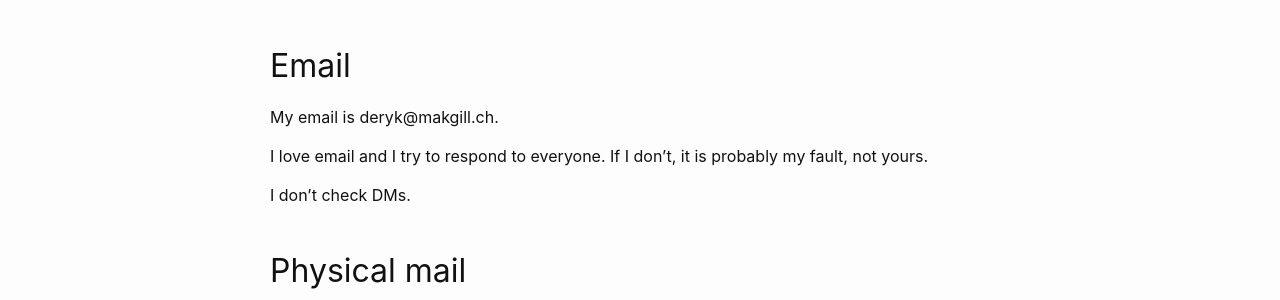
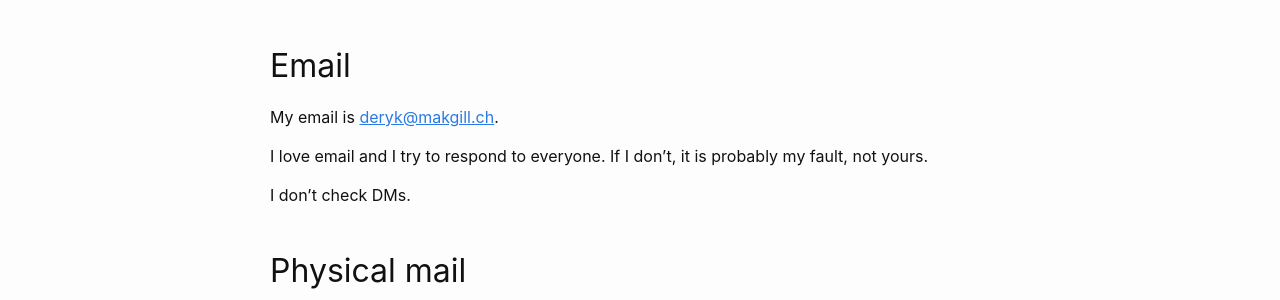
Before and after one commit to derykmakgill/krawisz, a Jekyll site: the page built from contact.md, in a window 1280 px wide. Shown: the part 138-438 px from the top of the page. Built offline with Jekyll 4.4.1, drawn with Linux system fonts in a browser that asks for light colours; part of the change alters nothing that is shown.

```diff
--- a/contact.md
+++ b/contact.md
@@ -5,7 +5,7 @@ title: Contact
 
 ## Email
 
-My email is deryk@makgill.ch.
+My email is <a href="mailto:deryk@makgill.ch">deryk@makgill.ch</a>.
 
 I love email and I try to respond to everyone. If I don't, it is probably my fault, not yours.
 
```
